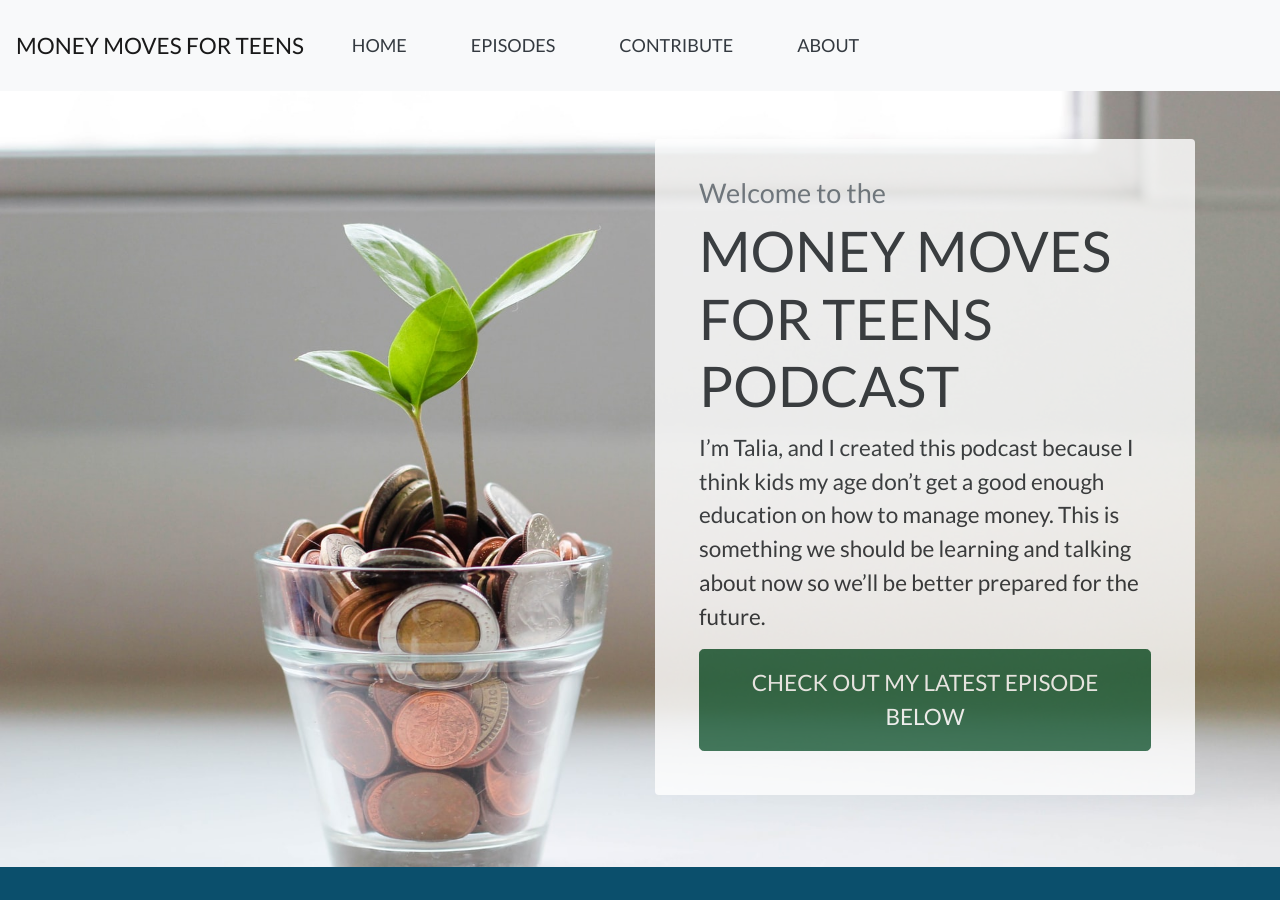
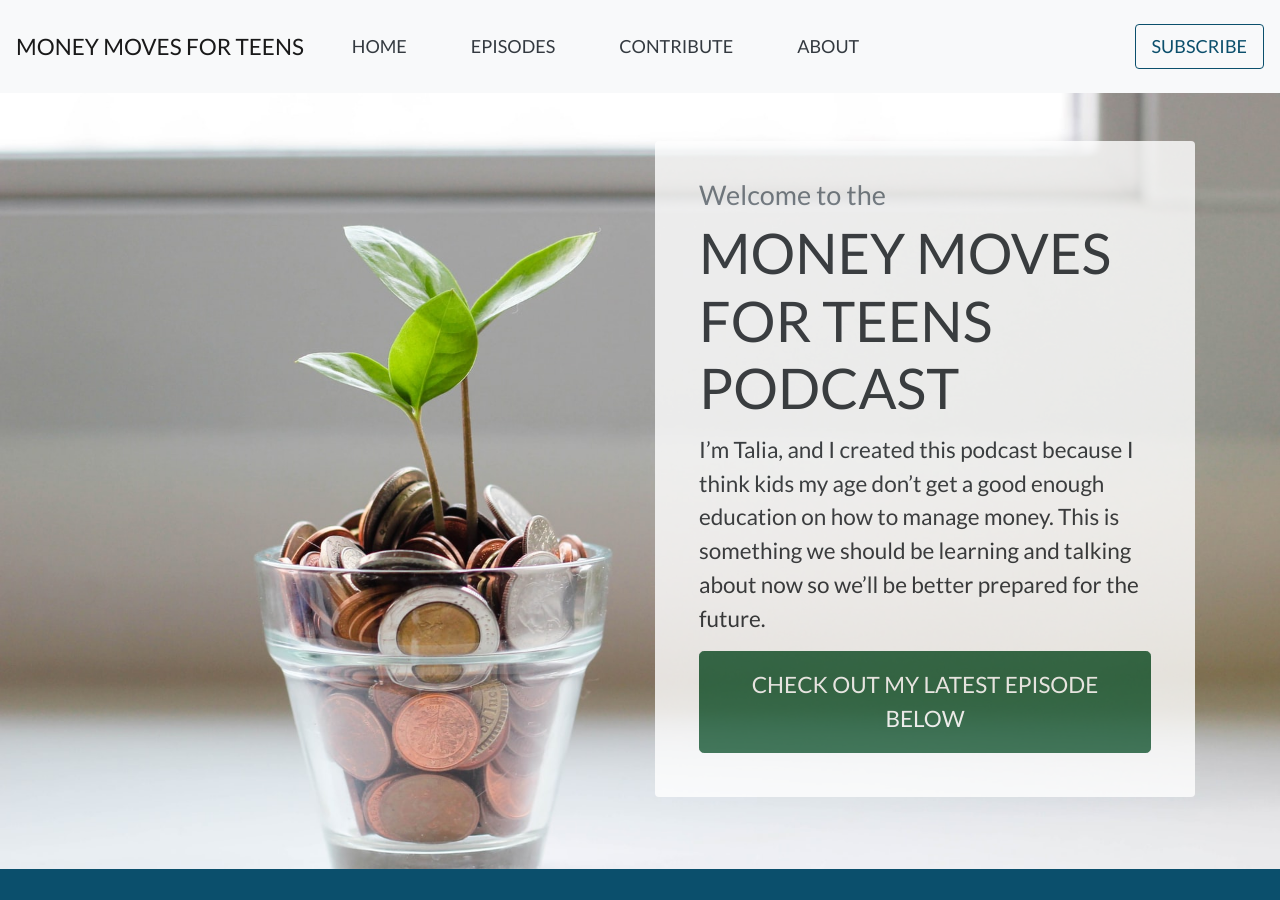
Before and after one commit to tslevy/mm4t-site, a Jekyll site: the page built from index.md, in a window 1280 px wide and 900 px high. Built offline with Jekyll 4.4.1, drawn with Linux system fonts in a browser that asks for light colours.

Commit message:
add subscribe button to nav

```diff
--- a/_includes/navbar.html
+++ b/_includes/navbar.html
@@ -4,7 +4,7 @@
     <span class="navbar-toggler-icon"></span>
   </button>
   <div class="collapse navbar-collapse" id="navbarNav">
-    <ul class="navbar-nav">
+    <ul class="navbar-nav mr-auto">
       <li class="nav-item px-4">
         <a class="nav-link text-dark" href="{{site.baseurl}}/">Home</a>
       </li>
@@ -18,5 +18,6 @@
         <a class="nav-link text-dark" href="about">About</a>
       </li>
     </ul>
+    <a class="btn btn-outline-secondary text-uppercase" href="https://mmft.buzzsprout.com/1341670">Subscribe</a>
   </div>
 </nav>
```
